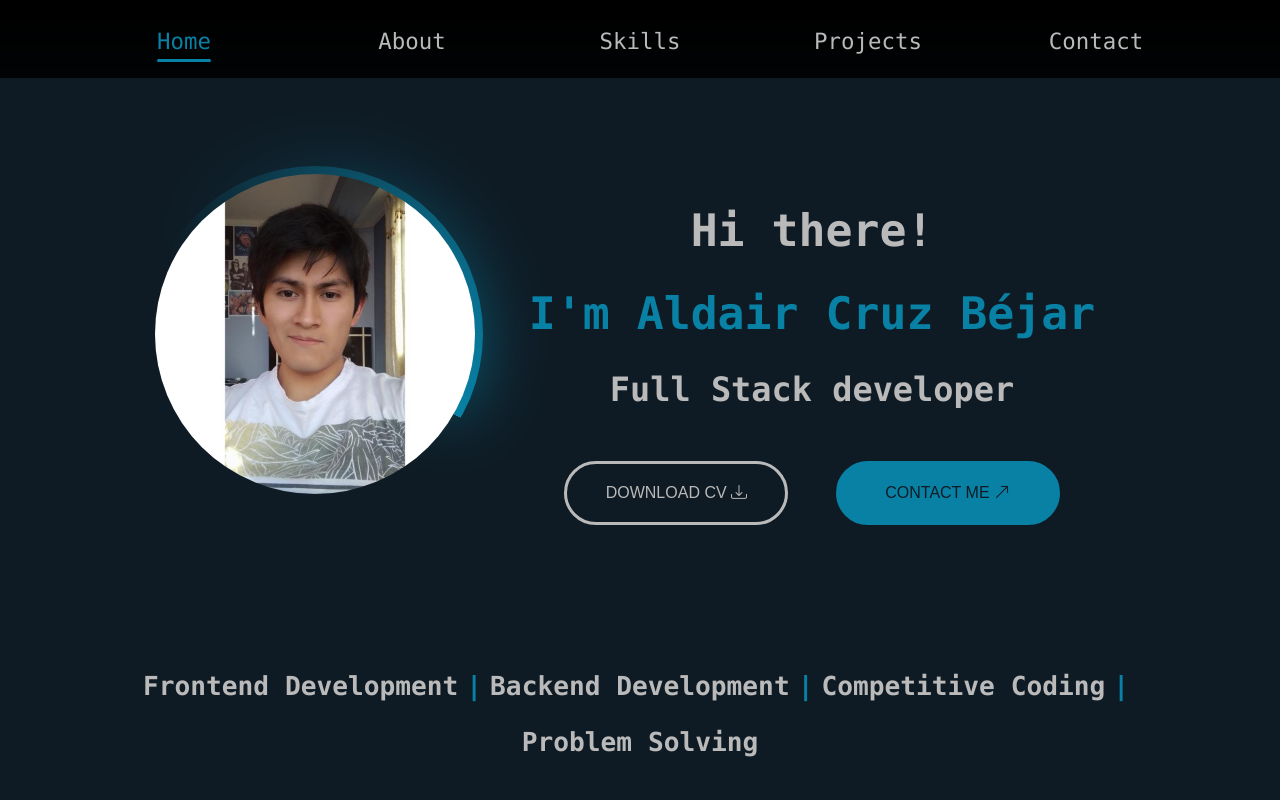
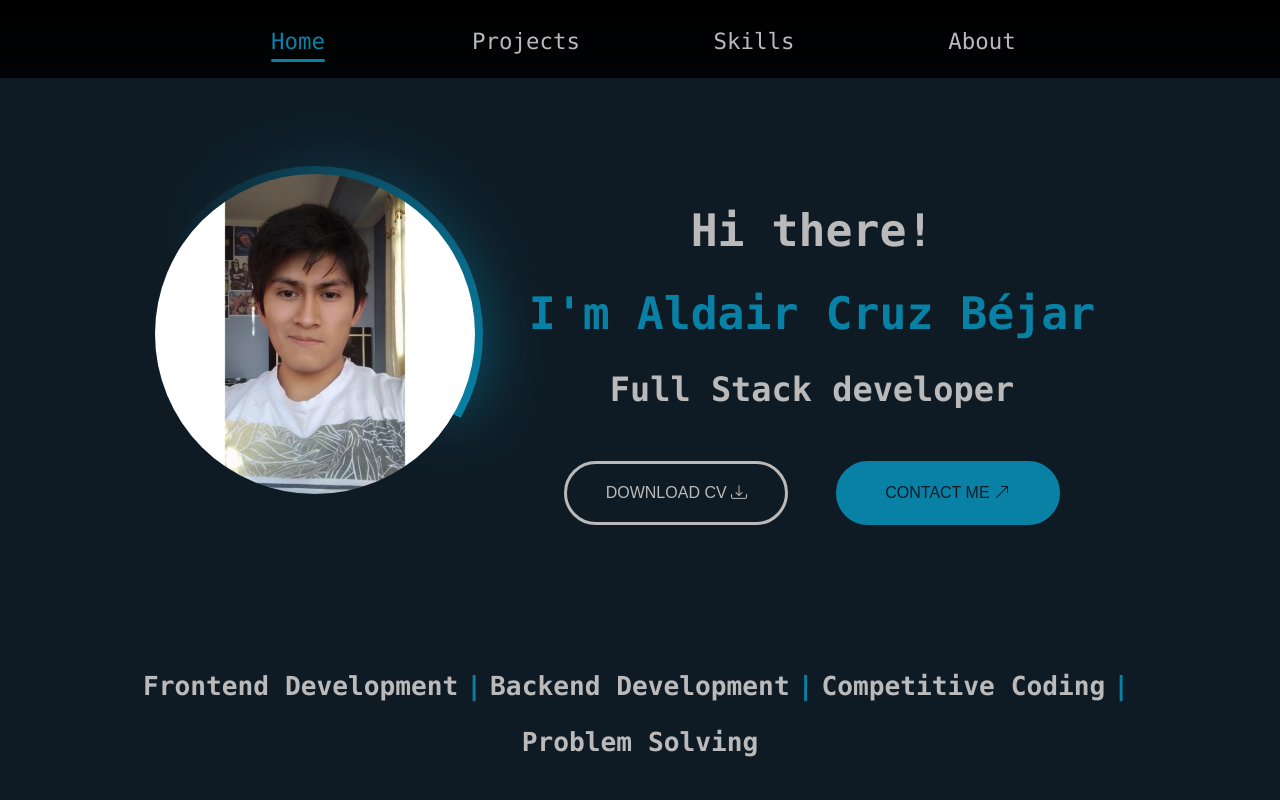
Before and after one commit to wacb14/my-portfolio, an Angular app: page / in a window 1280 px wide. Shown: the top 800 px of the page. Built offline with nearby package versions, Linux system fonts and the light colour scheme.

Commit message:
Page layout reworked

```diff
--- a/src/app/components/main-page/main-page.component.css
+++ b/src/app/components/main-page/main-page.component.css
@@ -3,6 +3,3 @@
   color: var(--secondary-color);
   z-index: -2;
 }
-.horizontal-separator{
-  margin: 3rem 0;
-}
--- a/src/app/components/main-page/main-page.component.html
+++ b/src/app/components/main-page/main-page.component.html
@@ -1,114 +1,7 @@
 <div class="container-fluid p-0 m-0 background-page">
     <app-navbar></app-navbar>
     <app-home-page id="home"></app-home-page>
-    <hr class="horizontal-separator">
+    <app-projects-page id="projects"></app-projects-page>
+    <app-skills-page id="skills"></app-skills-page>
     <app-about-page id="about"></app-about-page>
-    <hr class="horizontal-separator">
-    <app-skills-page id="skills"></app-skills-page>
-    <hr class="horizontal-separator">
-    <app-projects-page id="projects"></app-projects-page>
-    <hr class="horizontal-separator">
-    Lorem ipsum dolor sit amet consectetur adipisicing elit. Quod molestias aut
-    qui quos alias, distinctio doloremque nostrum reprehenderit exercitationem
-    fugiat? Minima repudiandae eaque similique incidunt. Dolore nisi numquam
-    mollitia dolores, temporibus commodi iusto explicabo voluptas tempore
-    laboriosam veniam repudiandae consectetur necessitatibus? Cum ex, ipsam nihil
-    temporibus debitis laboriosam eligendi dignissimos ab, ea, praesentium
-    aperiam! Magni molestiae quibusdam optio explicabo quaerat, sequi praesentium
-    accusantium quia quisquam doloribus facere modi perferendis unde eius nisi ex
-    commodi odit deleniti debitis blanditiis natus repellendus. Ea laboriosam
-    placeat earum, accusantium nesciunt temporibus modi ipsa nemo quam. Delectus
-    voluptatum autem molestias quidem molestiae perferendis cumque vel
-    repudiandae, quo quos corrupti labore sunt dolor aliquid accusamus nulla ipsa!
-    Quae fugiat asperiores consectetur quis molestiae sequi quibusdam quidem
-    debitis ex odio voluptates commodi, animi laudantium at ipsa tempore earum
-    harum rerum beatae maiores odit. Nemo assumenda sequi soluta libero aliquid
-    illo quis consequuntur, cumque impedit fugiat repellendus, quaerat debitis in
-    repudiandae, voluptatibus atque veritatis mollitia recusandae id nulla ex
-    incidunt omnis! Provident cumque voluptas, atque porro tempore inventore
-    libero distinctio natus. Quod nam quo vel adipisci harum optio distinctio,
-    laudantium debitis repellendus exercitationem, repudiandae, hic nisi iure
-    consectetur dolores. Hic aut suscipit fugiat numquam corporis nihil eum cum
-    eaque illum necessitatibus eligendi illo, itaque incidunt nobis dignissimos,
-    eveniet officiis ducimus laboriosam eos perferendis vel. Sapiente, asperiores.
-    Quod facere rem cum ipsam cupiditate, eos blanditiis repellat? Eveniet ducimus
-    doloremque ullam quaerat exercitationem magnam, corporis laboriosam. Libero
-    magni aperiam vitae et? Explicabo assumenda facilis perspiciatis, corrupti
-    culpa modi quibusdam perferendis enim fugit, inventore a, eaque nobis ducimus
-    in! Laborum illum nulla quidem nemo qui enim. Praesentium sapiente quam,
-    veniam architecto error expedita ratione explicabo ut, pariatur odit eos qui
-    molestias officiis at minima, tempore reiciendis. Vero, tenetur quasi esse
-    nemo quas, veritatis ducimus cum nisi officiis suscipit dolorum voluptatibus
-    tempora culpa, soluta autem libero maxime natus magni vel obcaecati! Modi, eos
-    perferendis odio culpa dolores, beatae accusamus porro ad tempore quod dolore.
-    Alias pariatur, eos qui officia quae eaque repellat dolores nobis quisquam et
-    quia nihil exercitationem eligendi? Quae libero impedit corrupti aperiam natus
-    dolores repellendus cupiditate, fuga magnam fugit facilis, autem doloribus
-    doloremque qui accusantium accusamus iusto repudiandae provident sit laborum
-    asperiores nobis, voluptatem vel. Natus, ipsam praesentium! Accusamus laborum
-    doloremque praesentium obcaecati dolore quia cupiditate incidunt eaque labore
-    dolor animi architecto, explicabo nisi exercitationem ipsam ad debitis rem
-    magnam omnis vero dicta. Eligendi natus aliquam, illo soluta culpa nam
-    deleniti? Mollitia adipisci est doloremque, perferendis quaerat voluptates
-    repellendus culpa assumenda ad, totam labore, nisi sint qui alias ullam? Harum
-    ad placeat quibusdam reiciendis minus ipsa omnis, ea explicabo exercitationem
-    architecto quisquam optio quia, inventore incidunt ut voluptatem repudiandae
-    nisi modi. Accusamus saepe ipsum minima quaerat eligendi debitis, obcaecati
-    rem aliquid dolorem nobis possimus magni modi fuga nulla, itaque in voluptate
-    quasi culpa earum ab neque? Dolore tempore vitae voluptas. Debitis quibusdam
-    deserunt iure perspiciatis reiciendis vel nulla porro aperiam minima enim
-    maiores itaque magnam ea quidem ad, assumenda omnis impedit quaerat eaque in
-    tempora officiis? Facilis saepe odio dolores! Ab, cupiditate? Quam eius, qui
-    quas aut, similique aspernatur perspiciatis reiciendis laudantium quos enim
-    expedita? Sit nobis ratione accusamus eaque quibusdam vel deserunt porro quos,
-    quod voluptatem praesentium fuga laudantium culpa necessitatibus, dolores
-    atque veniam eum obcaecati esse consectetur. Amet, cum mollitia culpa atque
-    sunt numquam odit in inventore voluptatum vitae magnam veniam magni, ab
-    placeat ad quisquam non similique dignissimos eligendi. Cum explicabo minima
-    alias dignissimos molestiae eligendi nesciunt dolorem saepe ut laudantium,
-    quaerat quo maiores incidunt harum modi assumenda recusandae numquam veniam
-    perferendis voluptates aut totam! Iusto suscipit molestias aliquam impedit
-    voluptatum, quos voluptas atque ullam aut libero corrupti laboriosam, commodi
-    excepturi a? Impedit enim maxime repellat aliquam voluptas eligendi
-    aspernatur. Molestias similique consequatur suscipit aut id ullam error nemo,
-    autem vel, minima expedita tempore libero omnis eius illum vero labore, earum
-    saepe dignissimos distinctio adipisci. Cupiditate blanditiis obcaecati illo
-    nulla alias sequi, hic libero dolorum minus ducimus nostrum aut ipsam
-    delectus, quae rerum aspernatur dolore quas. Nemo doloribus dolores laborum
-    perspiciatis id iusto consequuntur voluptas, natus quibusdam quod sint eaque
-    quos est impedit quis eos nobis dolor quae sunt corrupti, nulla quas,
-    assumenda molestias temporibus! Amet voluptatem, nihil iure, qui, ratione
-    veniam recusandae voluptatum deserunt libero fugiat unde blanditiis cumque
-    consectetur ullam praesentium porro? Voluptatum, velit sunt et, fugit nihil
-    iste, nam maxime vitae quaerat eaque quasi quibusdam. Commodi accusantium quos
-    tenetur temporibus, sunt, placeat facere sapiente consectetur rerum,
-    cupiditate eos at! Tempore eius necessitatibus magni quasi dicta, magnam
-    excepturi voluptas ratione consectetur adipisci obcaecati praesentium nobis.
-    Molestias nihil nulla ipsam voluptas vitae earum tempora minima facere nostrum
-    tempore incidunt ipsum eligendi quisquam, at deleniti necessitatibus enim
-    placeat omnis facilis maxime ab assumenda velit laborum. Quam doloribus quas
-    rem eum similique, aspernatur alias ipsa officia at, excepturi nihil
-    reprehenderit dolorem? Debitis porro dolores architecto facere blanditiis eum,
-    reiciendis illum rerum suscipit. Perspiciatis quia asperiores aliquam
-    necessitatibus porro. Id, officia! Soluta ipsa, omnis ratione modi, molestiae
-    repellat voluptatem inventore ut sed cumque voluptates impedit fugiat porro
-    temporibus deleniti! Esse dolor, repudiandae dignissimos eaque maxime sequi
-    consectetur omnis, tenetur quasi accusantium, quidem fuga commodi aut
-    perspiciatis voluptas eum quam rerum. Sint eius doloremque fuga distinctio
-    sapiente ab non, expedita dicta ut rem inventore odio incidunt, nobis nam
-    eaque quo! At molestias quidem suscipit nisi nihil eligendi architecto
-    voluptatum dolorem, expedita reiciendis, iusto, sunt enim quasi maxime
-    consequatur nostrum error perferendis aspernatur iure. Veniam unde dolorum
-    recusandae adipisci perspiciatis voluptatibus in tenetur fuga. Incidunt
-    excepturi odit veritatis laborum tempore, exercitationem eos perferendis
-    officiis fugiat, voluptate doloremque, laboriosam nemo unde quas dolor
-    voluptatum consectetur quidem. Dolore asperiores tenetur possimus nulla soluta
-    eveniet modi quibusdam quas quos architecto, quae sapiente ipsum eaque?
-    Consequuntur suscipit perspiciatis quis? Totam odio officia repellendus
-    excepturi provident velit quae. Eligendi eveniet maiores perferendis porro
-    nesciunt blanditiis consequatur nihil asperiores minus dicta. Soluta iusto,
-    provident dignissimos repellat consequatur quo odio ea dolore veniam maiores,
-    suscipit tenetur quos ut quisquam similique iure. Quam placeat nam
-    accusantium, modi repellendus illo nihil perferendis maxime blanditiis hic
-    temporibus sapiente? Animi, minus.
 </div>
--- a/src/app/components/navbar/navbar.component.css
+++ b/src/app/components/navbar/navbar.component.css
@@ -7,6 +7,7 @@
 }
 .navbar-list {
   list-style: none;
+  justify-content: center;
 }
 .navbar-item {
   align-content: center;
--- a/src/app/components/navbar/navbar.component.html
+++ b/src/app/components/navbar/navbar.component.html
@@ -1,52 +1,30 @@
 <nav class="navbar w-100">
   <div class="py-md-4 menu-hidden h-100">
-    <button
-      (click)="menu()"
-      class="btn-menu px-3 py-1 ms-3"
-      [ngClass]="menuVisible ? 'btn-menu--active' : ''"
-    >
+    <button (click)="menu()" class="btn-menu px-3 py-1 ms-3" [ngClass]="menuVisible ? 'btn-menu--active' : ''">
       <i class="bi bi-list"></i>
     </button>
   </div>
-  <div
-    class="container text-center h-100 p-0 menu-container"
-    [ngClass]="menuVisible ? 'menu-visible' : ''"
-  >
+  <div class="container text-center h-100 p-0 menu-container" [ngClass]="menuVisible ? 'menu-visible' : ''">
     <ul class="navbar-list row row-cols-1 row-cols-md-5 g-md-1 p-0 py-md-4 m-0">
       <li class="navbar-item col" routerLink="" fragment="home">
-        <span
-          class="navbar-link"
-          [ngClass]="activeFragment == 'home' ? 'active-link' : ''"
-          ><p class="m-0 text-link">Home</p></span
-        >
+        <span class="navbar-link" [ngClass]="activeFragment == 'home' ? 'active-link' : ''">
+          <p class="m-0 text-link">Home</p>
+        </span>
+      </li>
+      <li class="navbar-item col" routerLink="" fragment="projects">
+        <span class="navbar-link" [ngClass]="activeFragment == 'projects' ? 'active-link' : ''">
+          <p class="m-0 text-link">Projects</p>
+        </span>
+      </li>
+      <li class="navbar-item col" routerLink="" fragment="skills">
+        <span class="navbar-link" [ngClass]="activeFragment == 'skills' ? 'active-link' : ''">
+          <p class="m-0 text-link">Skills</p>
+        </span>
       </li>
       <li class="navbar-item col" routerLink="" fragment="about">
-        <span
-          class="navbar-link"
-          [ngClass]="activeFragment == 'about' ? 'active-link' : ''"
-          ><p class="m-0 text-link">About</p></span
-        >
-      </li>
-      <li class="navbar-item col" routerLink="" fragment="skills">
-        <span
-          class="navbar-link"
-          [ngClass]="activeFragment == 'skills' ? 'active-link' : ''"
-          ><p class="m-0 text-link">Skills</p></span
-        >
-      </li>
-      <li class="navbar-item col" routerLink="" fragment="projects">
-        <span
-          class="navbar-link"
-          [ngClass]="activeFragment == 'projects' ? 'active-link' : ''"
-          ><p class="m-0 text-link">Projects</p></span
-        >
-      </li>
-      <li class="navbar-item col" routerLink="" fragment="contact">
-        <span
-          class="navbar-link"
-          [ngClass]="activeFragment == 'contact' ? 'active-link' : ''"
-          ><p class="m-0 text-link">Contact</p></span
-        >
+        <span class="navbar-link" [ngClass]="activeFragment == 'about' ? 'active-link' : ''">
+          <p class="m-0 text-link">About</p>
+        </span>
       </li>
     </ul>
   </div>
--- a/src/app/components/skills-page/skills-page.component.html
+++ b/src/app/components/skills-page/skills-page.component.html
@@ -29,7 +29,7 @@
         <div class="col p-0 text-center">
             <h3>Others</h3>
             <div class="row m-0">
-                <div class="col-3 col-xl-1 icon-container" *ngFor="let item of others; let i = index">
+                <div class="col-4 col-xl-1 icon-container" *ngFor="let item of others; let i = index">
                     <img class="visible-icon skill-icon" [src]="iconsPath + item.file">
                     <img class="hidden-icon skill-icon" [src]="iconsPath +'c_'+ item.file">
                     <h5>{{item.title}}</h5>
```
Also changed, not shown: src/app/app.module.ts (+9 -1 lines).
